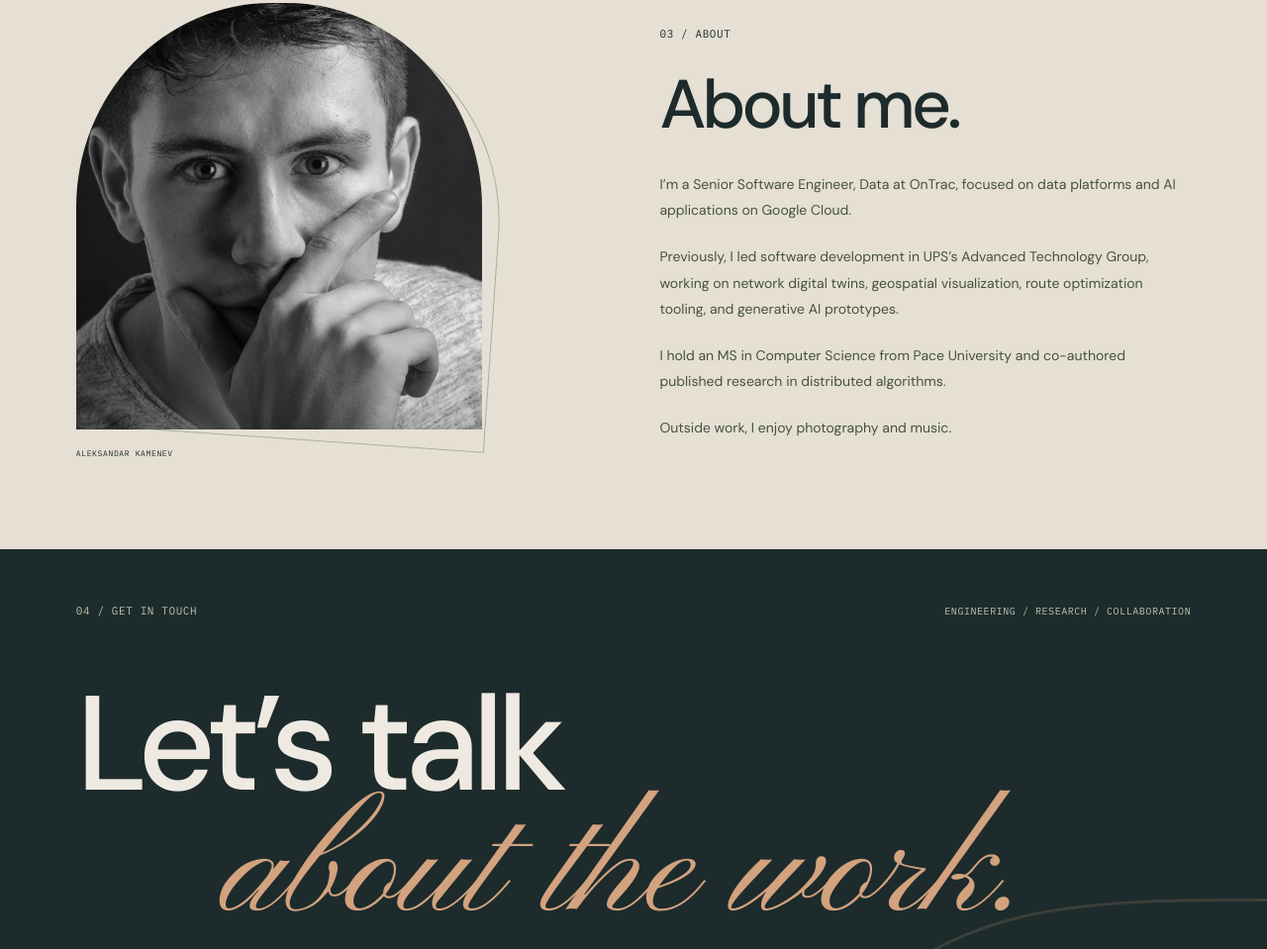
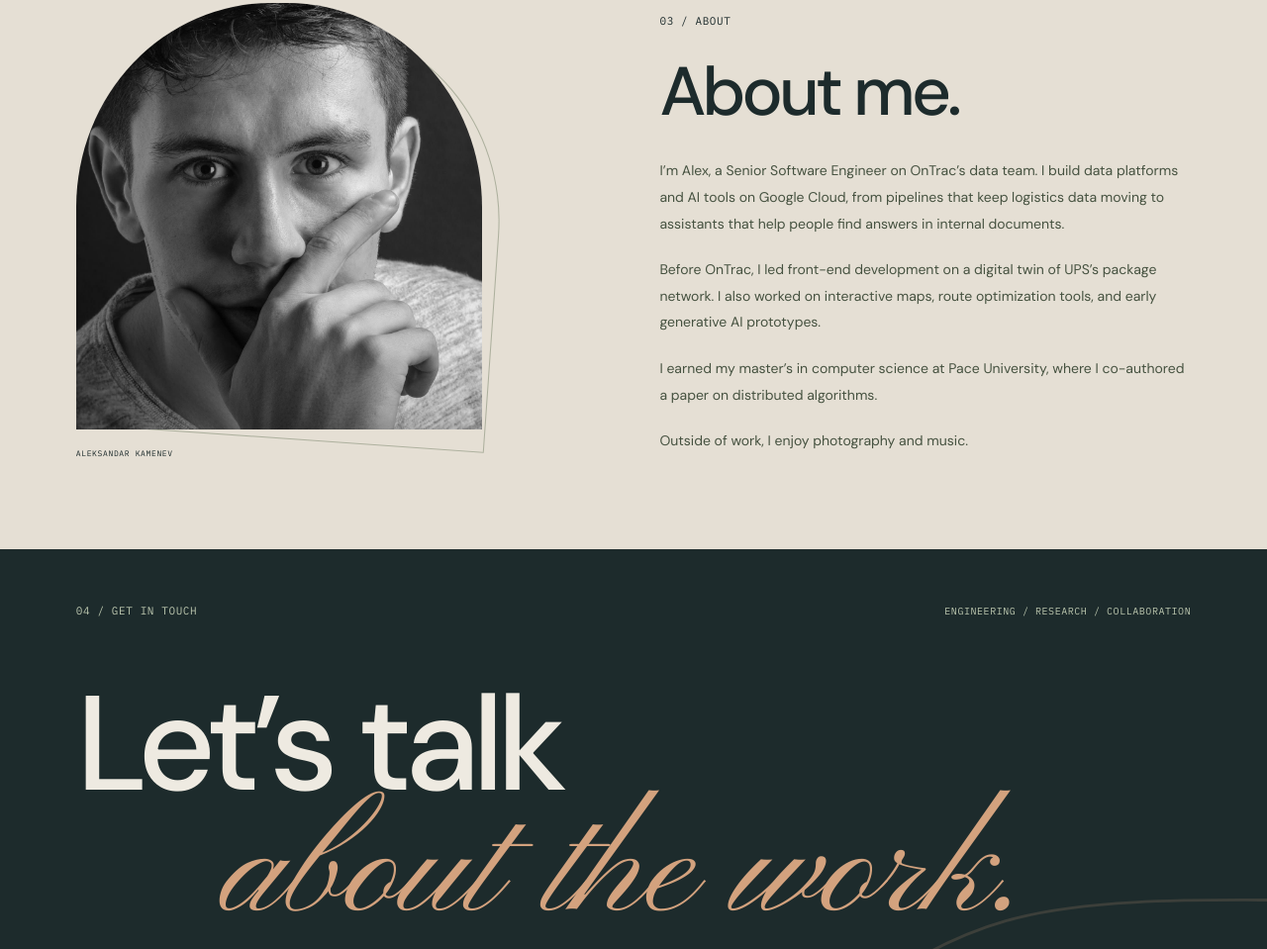
Before and after one commit to Alex-Kamenev/Personal-Site, a website: page index.html in a window 1280 px wide. Shown: the part 4606-5565 px from the top of the page at 99% size. Drawn offline with Linux system fonts and the light colour scheme; animation ran at ten frames a second.

Commit message:
Update About section with current professional biography

```diff
--- a/index.html
+++ b/index.html
@@ -119,7 +119,7 @@
 
     <section class="about section-pad" id="about" aria-labelledby="about-title">
       <div class="about-photo"><img src="images/Aleks.jpg" alt="Portrait of Aleksandar Kamenev" width="1356" height="1356" loading="lazy"><span class="photo-caption mono">ALEKSANDAR KAMENEV</span></div>
-      <div class="about-copy"><span class="eyebrow">03 / ABOUT</span><h2 id="about-title">About me.</h2><p>I’m a Senior Software Engineer, Data at OnTrac, focused on data platforms and AI applications on Google Cloud.</p><p>Previously, I led software development in UPS’s Advanced Technology Group, working on network digital twins, geospatial visualization, route optimization tooling, and generative AI prototypes.</p><p>I hold an MS in Computer Science from Pace University and co-authored published research in distributed algorithms.</p><p>Outside work, I enjoy photography and music.</p></div>
+      <div class="about-copy"><span class="eyebrow">03 / ABOUT</span><h2 id="about-title">About me.</h2><p>I’m Alex, a Senior Software Engineer on OnTrac’s data team. I build data platforms and AI tools on Google Cloud, from pipelines that keep logistics data moving to assistants that help people find answers in internal documents.</p><p>Before OnTrac, I led front-end development on a digital twin of UPS’s package network. I also worked on interactive maps, route optimization tools, and early generative AI prototypes.</p><p>I earned my master’s in computer science at Pace University, where I co-authored a paper on distributed algorithms.</p><p>Outside of work, I enjoy photography and music.</p></div>
     </section>
 
     <section class="contact section-pad" id="contact" aria-labelledby="contact-title">
```
